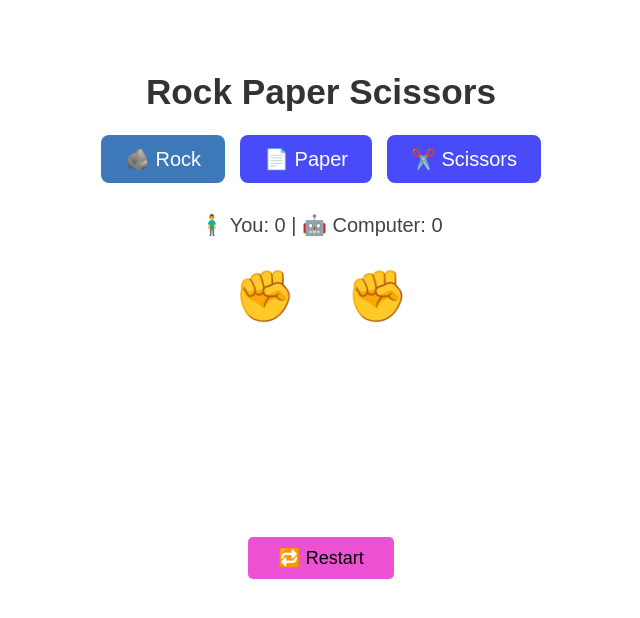
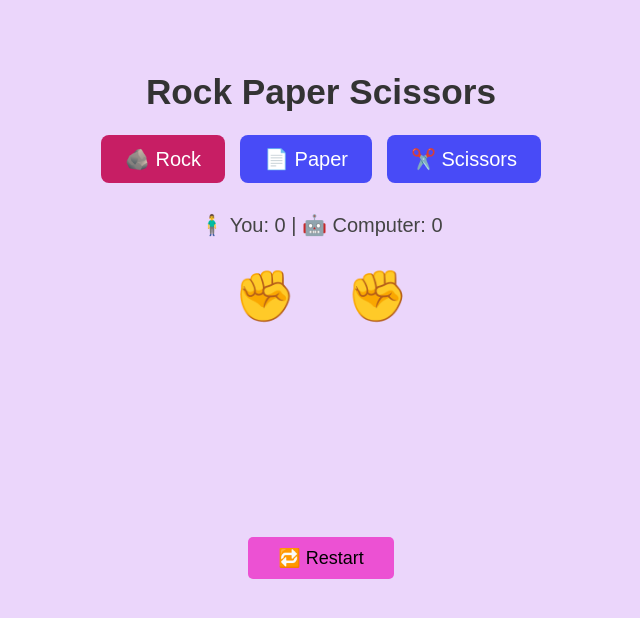
Before and after one commit to stackedbyisha/Rock-Paper-Scissors-Game, a plain HTML site: page index.html in a window 1280 px wide. In both pictures the pointer is over the button "🪨 Rock". Shown: the whole page, without its empty margins (319-959 px from the left). Drawn offline with Linux system fonts and the light colour scheme.

Commit message:
background change

```diff
--- a/style.css
+++ b/style.css
@@ -1,6 +1,6 @@
 body {
     font-family: Arial, sans-serif;
-    background: #fff;
+    background-color: #EBD6FB;
     text-align: center;
     padding: 40px 20px;
 }
@@ -38,7 +38,7 @@ button {
 }
 
 button:hover {
-    background-color: #3d79b9;
+    background-color: #C71E64;
 }
 
 .scoreboard {
@@ -136,7 +136,7 @@ button:hover {
 }
 
 .restart-btn:hover {
-    background-color: #f085d9;
+    background-color: #e667ca;
 }
 
 @media (max-width: 600px) {
```
